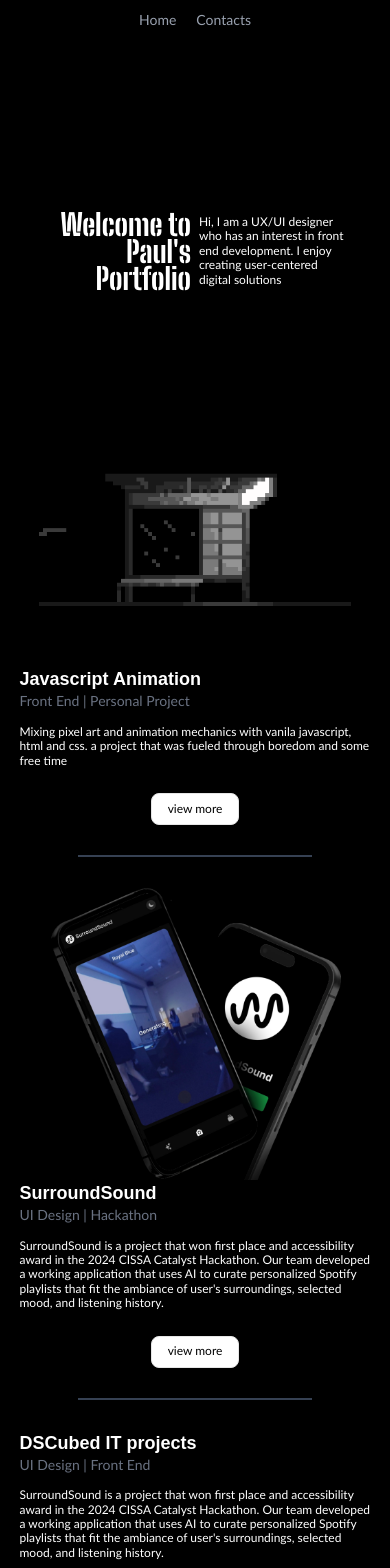
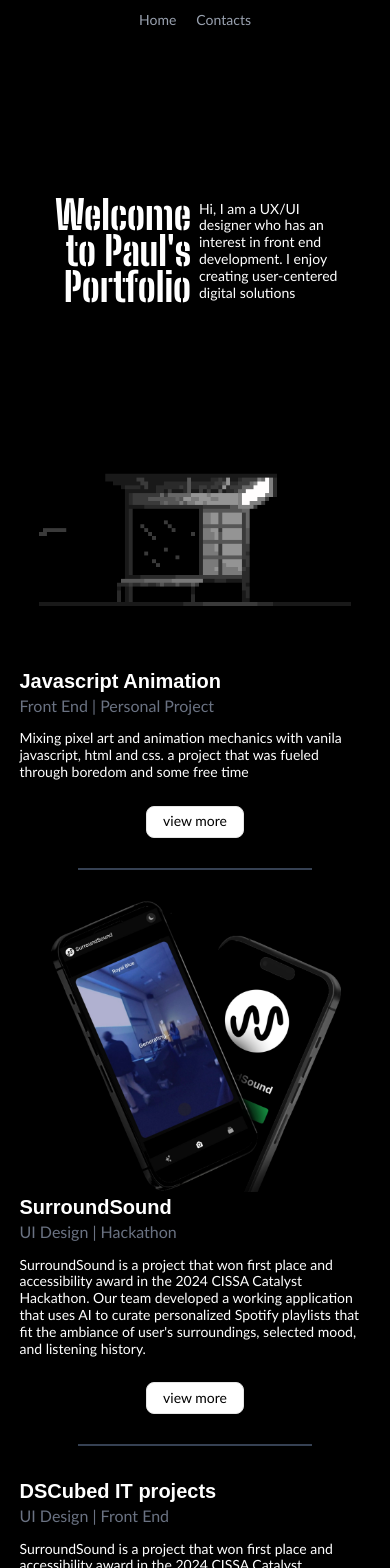
Before and after one commit to psuuzu/portfolio1, a Next.js app: page / in a window 390 px wide. Shown: the top 1568 px of the page. Built offline with nearby package versions, Linux system fonts and the light colour scheme; a web font is replaced by a local one.

Commit message:
text size

```diff
--- a/app/page.tsx
+++ b/app/page.tsx
@@ -19,10 +19,10 @@
     {/* title */}
       <div className="h-[50vh] sm:h-[45vh] md:h-[40vh] lg:h-[35vh] min-w-full flex justify-center items-center">
         <div className="w-[40vw] sm:w-[30vw] md:w-[30vw] flex">
-         <h1 className='text-[30px] sm:text-[40px] md:text-[50px] text-right pr-1'>Welcome to Paul's Portfolio</h1>
+         <h1 className='text-[40px] md:text-[50px] text-right pr-1'>Welcome to Paul's Portfolio</h1>
         </div>
         <div className='w-[40vw] sm:w-[20vw] md:w-[20vw] lg:w-[18vw] flex h-auto'>
-         <p className="text-[12px] sm:text-[14px] md:text-[16px] pl-1">Hi, I am a  UX/UI designer who has an interest in front end development. I enjoy creating user-centered digital solutions</p>
+         <p className="text-[14px] md:text-[16px] pl-1">Hi, I am a  UX/UI designer who has an interest in front end development. I enjoy creating user-centered digital solutions</p>
         </div>
         {/* space above animation / title */}
       </div>
@@ -34,11 +34,11 @@
 
       <section className='flex justify-center'>
         <div className='w-[90vw] sm:w-[70vw] md:w-[60vw] lg:w-[50vw] h-auto'>
-          <h2 className='text-[18px] sm:text-[20px] md:text-[30px] mt-[60px]'>Javascript Animation</h2>
-          <p className="text-[14px] sm:text-[16px] md:text-[18px] text-gray-500 mb-[15px]">Front End | Personal Project</p>
-          <p className="text-[12px] sm:text-[14px] md:text-[16px]">Mixing pixel art and animation mechanics with vanila javascript, html and css. a project that was fueled through boredom and some free time</p>
+          <h2 className='text-[20px] md:text-[30px] mt-[60px]'>Javascript Animation</h2>
+          <p className="text-[16px] md:text-[18px] text-gray-500 mb-[15px]">Front End | Personal Project</p>
+          <p className="text-[14px] md:text-[16px]">Mixing pixel art and animation mechanics with vanila javascript, html and css. a project that was fueled through boredom and some free time</p>
           <div className="flex justify-center">
-          <Button variant="outline" className="mt-[25px] hover:bg-black hover:text-white"><p className="text-[12px] sm:text-[14px] md:text-[16px]">view more</p></Button>
+          <Button variant="outline" className="mt-[25px] hover:bg-black hover:text-white"><p className="text-[14px] md:text-[16px]">view more</p></Button>
           </div>
           <Line></Line>
           <Surrounds></Surrounds>
--- a/components/dsc.tsx
+++ b/components/dsc.tsx
@@ -4,12 +4,12 @@
     return (
         <section className="flex flex-col sm:flex-row justify-center items-center w-full mt-[30px]">
             <div className="w-[90vw] sm:w-[35vw] md:w-[30vw] lg:w-[25vw]">
-                <h2 className='text-[18px] sm:text-[20px] md:text-[30px]'>DSCubed IT projects</h2>
-                <p className="text-[14px] sm:text-[16px] md:text-[18px] text-gray-500 mb-[15px]">UI Design | Front End</p>
-                <p className="text-[12px] sm:text-[14px] md:text-[16px]">SurroundSound is a project that won first place and accessibility award in the 2024 CISSA Catalyst Hackathon. Our team developed a working application that uses AI to curate personalized Spotify
+                <h2 className='text-[20px] md:text-[30px]'>DSCubed IT projects</h2>
+                <p className="text-[16px] md:text-[18px] text-gray-500 mb-[15px]">UI Design | Front End</p>
+                <p className="text-[14px] md:text-[16px]">SurroundSound is a project that won first place and accessibility award in the 2024 CISSA Catalyst Hackathon. Our team developed a working application that uses AI to curate personalized Spotify
                 playlists that fit the ambiance of user's surroundings, selected mood, and listening history.</p>
                 <div className="flex justify-center sm:justify-end">
-                    <Button variant="outline" className="mt-[25px] hover:bg-black hover:text-white"><p className="text-[12px] sm:text-[14px] md:text-[16px]">view more</p></Button>
+                    <Button variant="outline" className="mt-[25px] hover:bg-black hover:text-white"><p className="text-[14px] md:text-[16px]">view more</p></Button>
                 </div>
             </div>
             <div className="flex items-center">
--- a/components/movement.tsx
+++ b/components/movement.tsx
@@ -135,19 +135,19 @@
             </div>
           </div>
           <div className="flex sm:w-[35vw] items-center space-x-2 flex-col mx-[10px] ">
-            <p className="text-[12px] sm:text-[14px] md:text-[16px] text-gray-400">Enter program using letters "udlr"</p>
+            <p className="text-[14px] md:text-[16px] text-gray-400">Enter program using letters "udlr"</p>
             <div className="flex mt-[5px]">
             <Input type="email" ref={inputRef} className="h-[30px] w-[45vw] sm:w-[25vw] border-r-0 rounded-r-none"/>
-            <Button type="submit" variant="outline" onClick={run}  className="h-[30px]"><p className="text-[12px] sm:text-[14px] md:text-[16px]">Enter</p></Button>
+            <Button type="submit" variant="outline" onClick={run}  className="h-[30px]"><p className="text-[14px] md:text-[16px]">Enter</p></Button>
             </div>
           </div>
         </section>
 
-        <h2 className='text-[18px] sm:text-[20px] md:text-[30px] mt-[20px]'>Programmable Movement</h2>
-        <p className="text-[14px] sm:text-[16px] md:text-[18px] text-gray-500 mb-[15px]">Front End | University Coursework</p>
-        <p className="text-[12px] sm:text-[14px] md:text-[16px]">This is a Javascript program that moves a block around and leaves a trail behind. Users are also allowed to write simple programs that control the movement of the block: "u" for up, "d" for down... This project is then integrated into this website by adjusting javascript into typescript rules</p>
+        <h2 className='text-[20px] md:text-[30px] mt-[20px]'>Programmable Movement</h2>
+        <p className="text-[16px] md:text-[18px] text-gray-500 mb-[15px]">Front End | University Coursework</p>
+        <p className="text-[14px] md:text-[16px]">This is a Javascript program that moves a block around and leaves a trail behind. Users are also allowed to write simple programs that control the movement of the block: "u" for up, "d" for down... This project is then integrated into this website by adjusting javascript into typescript rules</p>
         <div className="flex justify-center">
-          <Button variant="outline" className="mt-[25px] hover:bg-black hover:text-white"><p className="text-[12px] sm:text-[14px] md:text-[16px] ">view more</p></Button>
+          <Button variant="outline" className="mt-[25px] hover:bg-black hover:text-white"><p className="text-[14px] md:text-[16px] ">view more</p></Button>
         </div>
         </>
     )
--- a/components/surrounds.tsx
+++ b/components/surrounds.tsx
@@ -7,12 +7,12 @@
                 <img src="/images/ssphones.jpg" alt="Surround Sound picture" className="w-[75vw] sm:w-[35vw] md:w-[30vw] lg:w-[25vw]"/>
             </div>
             <div className="w-[90vw] sm:w-[35vw] md:w-[30vw] lg:w-[25vw]">
-                <h2 className='text-[18px] sm:text-[20px] md:text-[30px]'>SurroundSound</h2>
-                <p className="text-[14px] sm:text-[16px] md:text-[18px] text-gray-500 mb-[15px]">UI Design | Hackathon</p>
-                <p className="text-[12px] sm:text-[14px] md:text-[16px] sm:ml-[10px]">SurroundSound is a project that won first place and accessibility award in the 2024 CISSA Catalyst Hackathon. Our team developed a working application that uses AI to curate personalized Spotify
+                <h2 className='text-[20px] md:text-[30px]'>SurroundSound</h2>
+                <p className="text-[16px] md:text-[18px] text-gray-500 mb-[15px]">UI Design | Hackathon</p>
+                <p className="text-[14px] md:text-[16px] sm:ml-[10px]">SurroundSound is a project that won first place and accessibility award in the 2024 CISSA Catalyst Hackathon. Our team developed a working application that uses AI to curate personalized Spotify
                 playlists that fit the ambiance of user's surroundings, selected mood, and listening history.</p>
                 <div className="flex justify-center sm:justify-start">
-                    <Button variant="outline" className="mt-[25px] hover:bg-black hover:text-white"><p className="text-[12px] sm:text-[14px] md:text-[16px]">view more</p></Button>
+                    <Button variant="outline" className="mt-[25px] hover:bg-black hover:text-white"><p className="text-[14px] md:text-[16px]">view more</p></Button>
                 </div>
             </div>
         </section>
```
